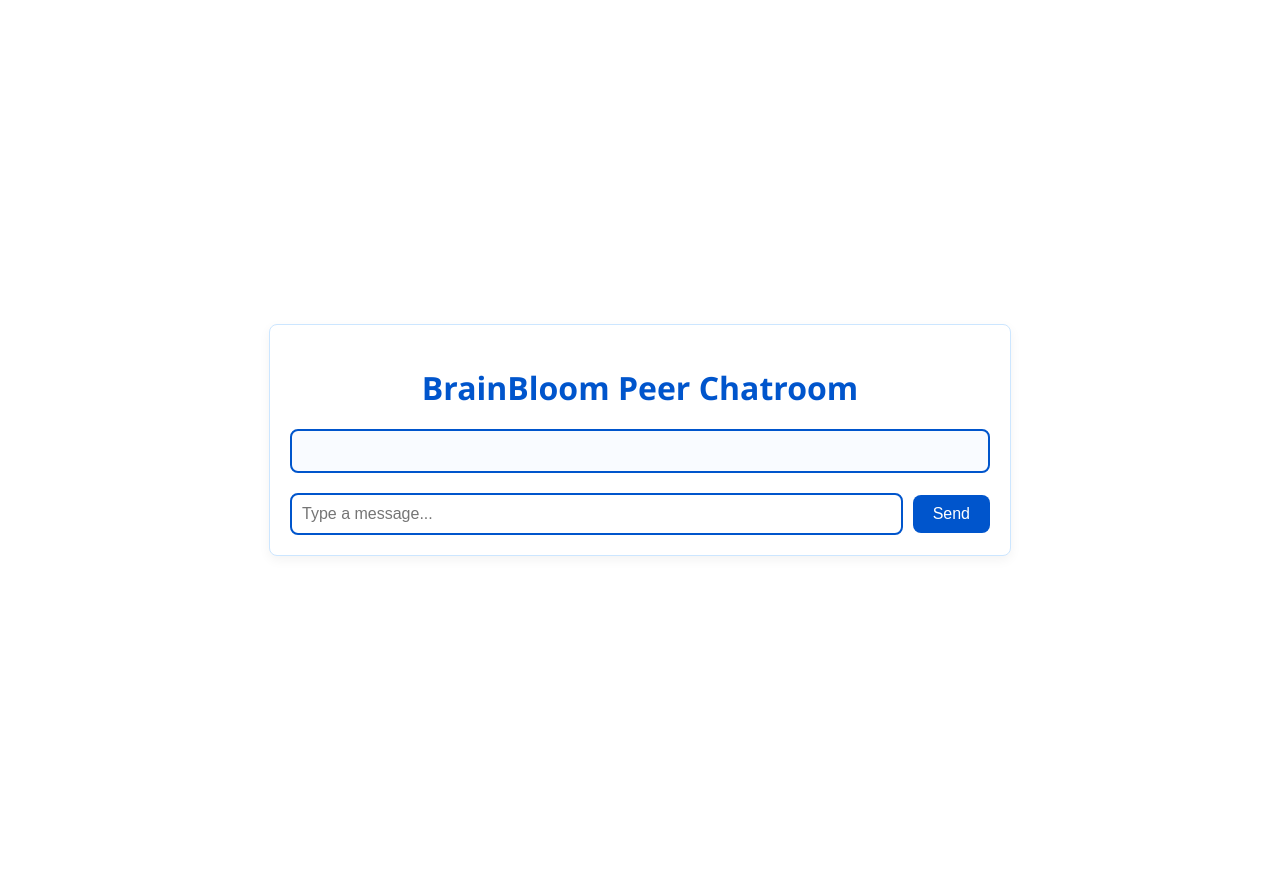
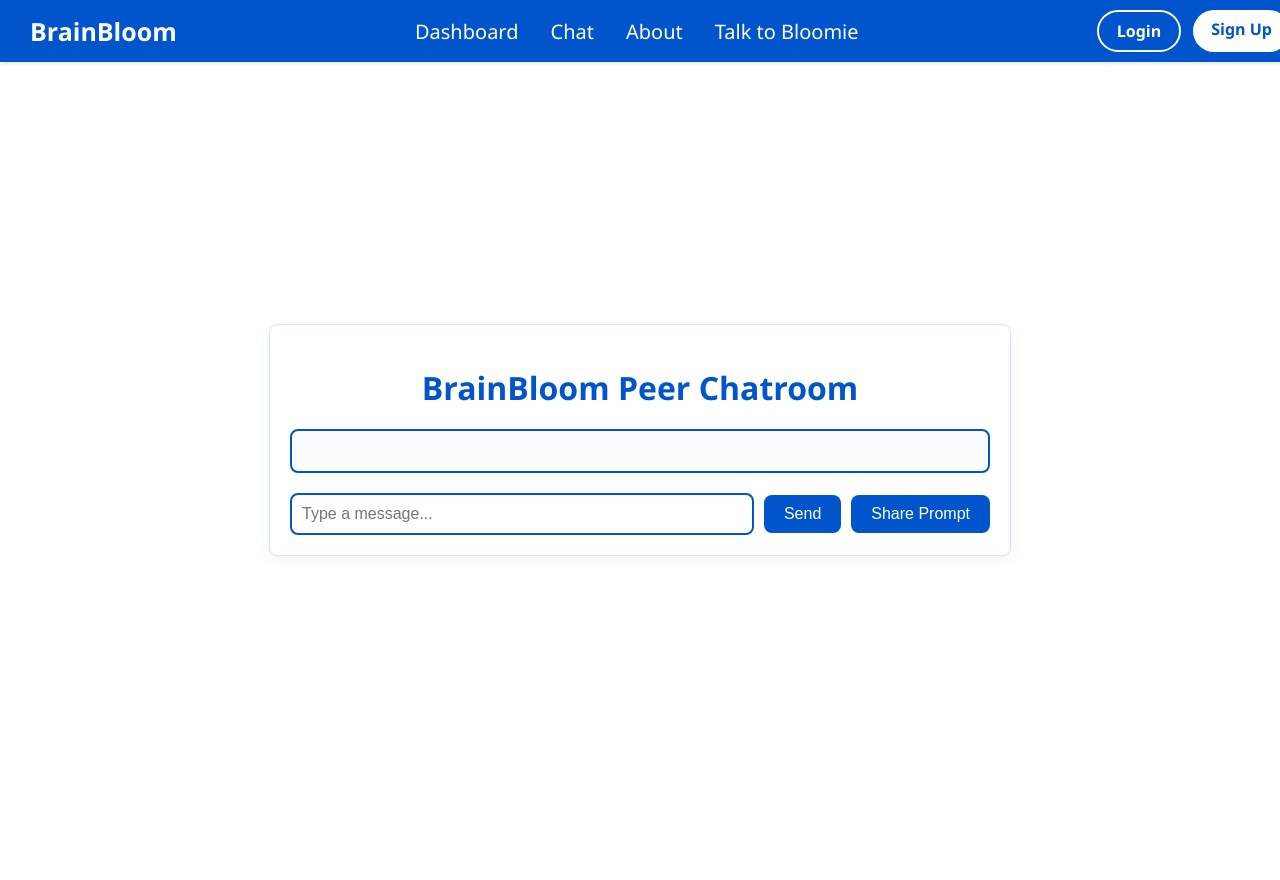
Before and after one commit to UniqLee/BrainBloom, a Flask app: page /chatroom in a window 1280 px wide. Run offline with Flask 3, Linux system fonts and the light colour scheme; a user stored in the database is signed in; data comes from the database, SQL or seed files in the repository; both versions use the stored data as it was after the commit; some libraries are stand-ins or nearby versions.

Commit message:
added the share prompt

```diff
--- a/app.py
+++ b/app.py
@@ -157,6 +157,7 @@ def view_topics():
     conn = get_db_connection()
     topics = conn.execute("SELECT * FROM topics WHERE user_id = ? ORDER BY created_at DESC", (user_id,)).fetchall()
     conn.close()
+
     return render_template("topics.html", topics=topics)
 
 @app.route("/add-topic", methods=["GET", "POST"])
@@ -242,13 +243,13 @@ def add_user(email, password_hash, first_name, last_name, education, subject, go
         """, (email, password_hash, first_name, last_name, education, subject, goal))
         conn.commit()
         conn.close()
-        print("User added successfully!")  # ✅ DEBUG LOG
+        print("User added successfully!")
         return True
     except sqlite3.IntegrityError:
-        print("IntegrityError: Email already exists!")  # ✅ DEBUG LOG
+        print("IntegrityError: Email already exists!")
         return False
     except Exception as e:
-        print(f"Exception in add_user: {e}")  # ✅ DEBUG LOG
+        print(f"Exception in add_user: {e}")
         return False
 
 
@@ -286,6 +287,22 @@ def handle_message(data):
         'message': message
     }, broadcast=True)
 
+@app.route("/get-prompt-history")
+def get_prompt_history():
+    user_email = session.get('email')
+    if not user_email:
+        return jsonify([])
+
+    conn = get_db_connection()
+    prompts = conn.execute(
+        "SELECT title FROM topics WHERE user_id = (SELECT id FROM users WHERE email = ?) ORDER BY created_at DESC",
+        (user_email,)
+    ).fetchall()
+    conn.close()
+
+    prompt_list = [row['title'] for row in prompts]
+    return jsonify(prompt_list)
+
 
 if __name__ == '__main__':
     socketio.run(app, debug=True)
--- a/static/css/chatroom.css
+++ b/static/css/chatroom.css
@@ -11,6 +11,108 @@
   --spacing-lg: 40px;
   --user-bubble-bg: #1E293B;
   --peer-bubble-bg: #3399ff;
+
+}
+
+
+:root {
+  --primary-color: #0055cc;
+  --accent-color: #3399ff;
+  --background-color: #ffffff;
+  --nav-bg: var(--primary-color);
+  --white: #ffffff;
+  --font-family: 'Segoe UI', Tahoma, Geneva, Verdana, sans-serif;
+}
+
+
+
+/* Navbar Container */
+.navbar {
+  position: fixed;
+  top: 0;
+  left: 0;
+  width: 100%;
+  padding: 10px 30px;
+  display: flex;
+  align-items: center;
+  justify-content: space-between;
+  background: var(--nav-bg);
+  color: var(--white);
+  z-index: 1000;
+  box-shadow: 0 2px 4px rgba(0, 0, 0, 0.1);
+}
+
+.nav-brand {
+  display: flex;
+  align-items: center;
+  gap: 10px;
+}
+
+.nav-logo {
+  width: 40px;
+  height: auto;
+}
+
+.nav-title {
+  font-size: 25px;
+  font-weight: 700;
+  color: var(--white);
+}
+
+.nav-links {
+  display: flex;
+  gap: 32px;
+  flex: 1;
+  justify-content: center;
+}
+
+.nav-links a {
+  color: var(--white);
+  text-decoration: none;
+  font-size: 20px;
+  font-weight: 500;
+  transition: color 0.3s ease;
+}
+
+.nav-links a:hover {
+  font-weight: 700;
+  color: var(--white);
+}
+
+.nav-cta-buttons {
+  display: flex;
+  gap: 12px;
+  margin-right: 20px;
+}
+
+.btn {
+  padding: 8px 18px;
+  border-radius: 30px;
+  font-weight: 600;
+  text-decoration: none;
+  transition: 0.3s;
+}
+
+.btn.signup {
+  background: var(--white);
+  color: var(--nav-bg);
+}
+
+.btn.signup:hover {
+  background: transparent;
+  border: 2px solid var(--white);
+  color: var(--white);
+}
+
+.btn.login {
+  background: transparent;
+  border: 2px solid var(--white);
+  color: var(--white);
+}
+
+.btn.login:hover {
+  background: var(--white);
+  color: var(--nav-bg);
 }
 
 body {
@@ -106,3 +208,13 @@ button {
 button:hover {
   background-color: var(--accent-color);
 }
+
+modal {
+    position: fixed; top: 0; left: 0; width: 100%; height: 100%;
+    background-color: rgba(0,0,0,0.5); display: flex; justify-content: center; align-items: center;
+  }
+
+.modal-content { background: white; padding: 20px; border-radius: 10px; width: 400px; max-height: 80%; overflow-y: auto; }
+.close { float: right; cursor: pointer; font-size: 1.5rem; }
+#prompt-list li { padding: 10px; cursor: pointer; border-bottom: 1px solid #eee; }
+#prompt-list li:hover { background-color: #f0f0f0; }
--- a/templates/bloomie-ai.html
+++ b/templates/bloomie-ai.html
@@ -16,7 +16,7 @@
 
   <div class="nav-links">
     <a href="/dashboard">Dashboard</a>
-    <a href="/chat">Chat</a>
+    <a href="/chatroom">Chat</a>
     <a href="/about">About</a>
   </div>
 
--- a/templates/chatroom.html
+++ b/templates/chatroom.html
@@ -7,6 +7,24 @@
   <script src="https://cdn.socket.io/4.0.0/socket.io.min.js"></script>
 </head>
 <body>
+   <nav class="navbar">
+  <div class="nav-brand">
+
+    <span class="nav-title">BrainBloom</span>
+  </div>
+
+  <div class="nav-links">
+    <a href="/dashboard">Dashboard</a>
+    <a href="/chat">Chat</a>
+    <a href="/about">About</a>
+    <a href="/bloomie-ai">Talk to Bloomie</a>
+  </div>
+
+  <div class="nav-cta-buttons">
+    <a href="/login" class="btn login">Login</a>
+    <a href="/signup" class="btn signup">Sign Up</a>
+  </div>
+</nav>
   <div class="container">
     <h1>BrainBloom Peer Chatroom</h1>
     <div id="chat-box" class="chat-box"></div>
@@ -14,6 +32,16 @@
     <form id="chat-form">
       <input type="text" id="chat-input" placeholder="Type a message..." required autocomplete="off">
       <button type="submit">Send</button>
+
+      <button type="button" id="share-prompt">Share Prompt</button>
+
+      <div id="prompt-modal" class="modal" style="display:none;">
+      <div class="modal-content">
+        <span id="close-modal" class="close">&times;</span>
+        <h3>Select a Prompt to Share</h3>
+        <ul id="prompt-list"></ul>
+      </div>
+    </div>
     </form>
   </div>
 
@@ -40,6 +68,75 @@
       chatBox.appendChild(msgDiv);
       chatBox.scrollTop = chatBox.scrollHeight;
     });
+
+
+  const shareBtn1 = document.getElementById('share-prompt');
+
+  shareBtn1.addEventListener('click', () => {
+  const message = input.value.trim();
+  if (!message) {
+    alert("Please type a message to share!");
+    return;
+  }
+
+  // Send message to your Bloomie AI endpoint
+  fetch("/bloomie-ai", {
+    method: "POST",
+    headers: { "Content-Type": "application/x-www-form-urlencoded" },
+    body: new URLSearchParams({ question: message })
+  })
+  .then(response => response.text())
+  .then(data => {
+    alert("Prompt shared with Bloomie! Check your Bloomie AI chat.");
+    input.value = ""; // optionally clear input
+  })
+  .catch(err => console.error("Error sharing prompt:", err));
+});
+
+const shareBtn = document.getElementById('share-prompt');
+const modal = document.getElementById('prompt-modal');
+const closeModal = document.getElementById('close-modal');
+const promptList = document.getElementById('prompt-list');
+
+shareBtn.addEventListener('click', () => {
+  // Fetch prompt history from server
+  fetch("/get-prompt-history")
+    .then(res => res.json())
+    .then(data => {
+      promptList.innerHTML = ""; // clear old list
+      data.forEach(prompt => {
+        const li = document.createElement('li');
+        li.textContent = prompt;
+        li.addEventListener('click', () => {
+          // When user selects a prompt, send it to Bloomie
+          fetch("/bloomie-ai", {
+            method: "POST",
+            headers: { "Content-Type": "application/x-www-form-urlencoded" },
+            body: new URLSearchParams({ question: prompt })
+          })
+          .then(() => {
+            alert("Prompt shared with Bloomie!");
+            modal.style.display = "none";
+          })
+          .catch(err => console.error(err));
+        });
+        promptList.appendChild(li);
+      });
+
+      modal.style.display = "flex"; // show modal
+    })
+    .catch(err => console.error("Error fetching prompt history:", err));
+});
+
+// Close modal
+closeModal.addEventListener('click', () => {
+  modal.style.display = "none";
+});
+window.addEventListener('click', (e) => {
+  if(e.target === modal) modal.style.display = "none";
+});
+
+
   </script>
 </body>
 </html>
```
Also changed, not shown: database/brainbloom.db, templates/about.html (added).
